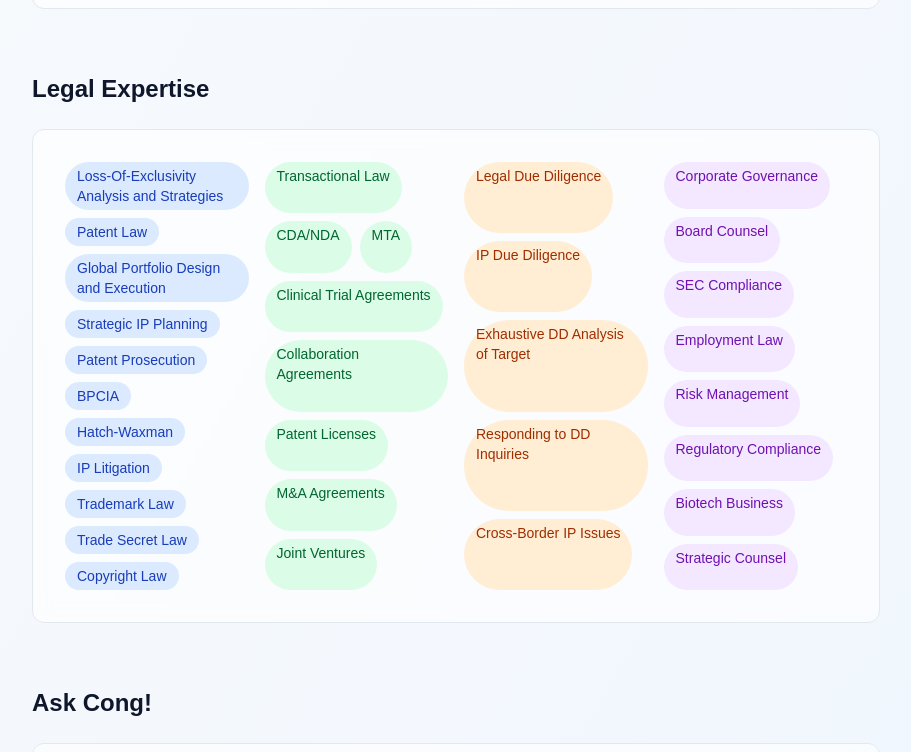
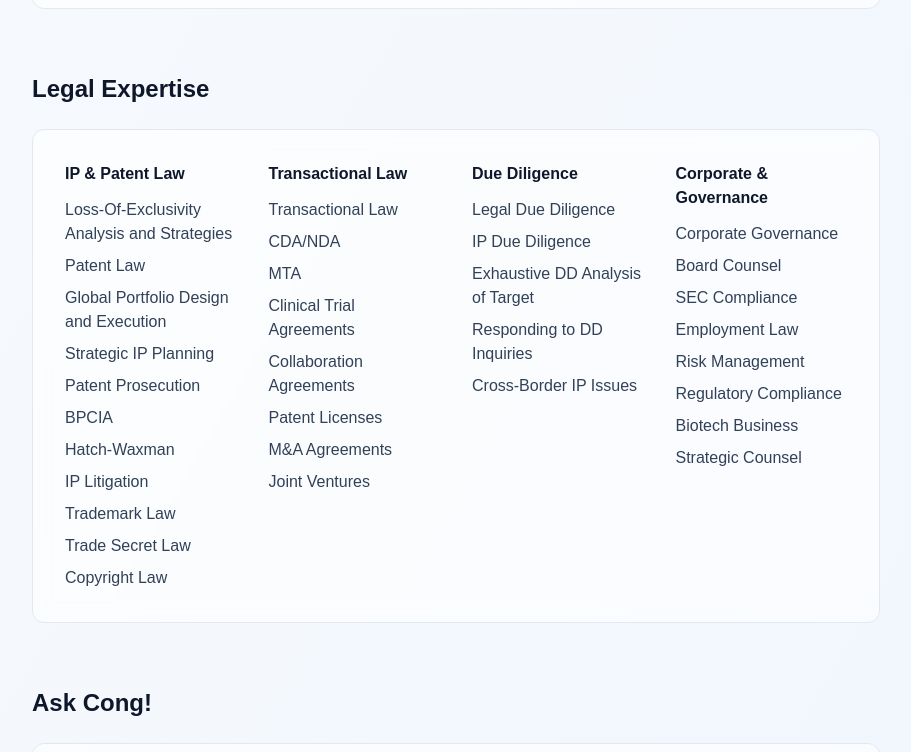
Before and after one commit to angelndemons/congyao.github.io, a Next.js app: page / in a window 1280 px wide. Shown: the part 676-1428 px from the top of the page, without its empty margins (184-1095 px from the left). Built offline with nearby package versions, Linux system fonts and the light colour scheme.

Commit message:
Remove colored bubbles from Legal Expertise section - replace with clean column lists

```diff
--- a/app/page.tsx
+++ b/app/page.tsx
@@ -96,49 +96,61 @@ export default function Home() {
         <section id="skills" className="mb-16">
           <h3 className="text-2xl font-bold text-slate-900 dark:text-white mb-6">Legal Expertise</h3>
           <div className="bg-white/60 dark:bg-slate-800/60 backdrop-blur-sm rounded-xl p-8 border border-slate-200 dark:border-slate-700">
-            <div className="grid grid-cols-1 md:grid-cols-2 lg:grid-cols-4 gap-4">
-              <div className="flex flex-wrap gap-2">
-                <span className="px-3 py-1 bg-blue-100 dark:bg-blue-900/30 text-blue-800 dark:text-blue-200 rounded-full text-sm">Loss-Of-Exclusivity Analysis and Strategies</span>
-                <span className="px-3 py-1 bg-blue-100 dark:bg-blue-900/30 text-blue-800 dark:text-blue-200 rounded-full text-sm">Patent Law</span>
-                <span className="px-3 py-1 bg-blue-100 dark:bg-blue-900/30 text-blue-800 dark:text-blue-200 rounded-full text-sm">Global Portfolio Design and Execution</span>
-                <span className="px-3 py-1 bg-blue-100 dark:bg-blue-900/30 text-blue-800 dark:text-blue-200 rounded-full text-sm">Strategic IP Planning</span>
-                <span className="px-3 py-1 bg-blue-100 dark:bg-blue-900/30 text-blue-800 dark:text-blue-200 rounded-full text-sm">Patent Prosecution</span>
-                <span className="px-3 py-1 bg-blue-100 dark:bg-blue-900/30 text-blue-800 dark:text-blue-200 rounded-full text-sm">BPCIA</span>
-                <span className="px-3 py-1 bg-blue-100 dark:bg-blue-900/30 text-blue-800 dark:text-blue-200 rounded-full text-sm">Hatch-Waxman</span>
-                <span className="px-3 py-1 bg-blue-100 dark:bg-blue-900/30 text-blue-800 dark:text-blue-200 rounded-full text-sm">IP Litigation</span>
-                <span className="px-3 py-1 bg-blue-100 dark:bg-blue-900/30 text-blue-800 dark:text-blue-200 rounded-full text-sm">Trademark Law</span>
-                <span className="px-3 py-1 bg-blue-100 dark:bg-blue-900/30 text-blue-800 dark:text-blue-200 rounded-full text-sm">Trade Secret Law</span>
-                <span className="px-3 py-1 bg-blue-100 dark:bg-blue-900/30 text-blue-800 dark:text-blue-200 rounded-full text-sm">Copyright Law</span>
+            <div className="grid grid-cols-1 md:grid-cols-2 lg:grid-cols-4 gap-8">
+              <div>
+                <h4 className="font-semibold text-slate-900 dark:text-white mb-3">IP & Patent Law</h4>
+                <ul className="space-y-2 text-slate-700 dark:text-slate-300">
+                  <li>Loss-Of-Exclusivity Analysis and Strategies</li>
+                  <li>Patent Law</li>
+                  <li>Global Portfolio Design and Execution</li>
+                  <li>Strategic IP Planning</li>
+                  <li>Patent Prosecution</li>
+                  <li>BPCIA</li>
+                  <li>Hatch-Waxman</li>
+                  <li>IP Litigation</li>
+                  <li>Trademark Law</li>
+                  <li>Trade Secret Law</li>
+                  <li>Copyright Law</li>
+                </ul>
               </div>
 
-              <div className="flex flex-wrap gap-2">
-                <span className="px-3 py-1 bg-green-100 dark:bg-green-900/30 text-green-800 dark:text-green-200 rounded-full text-sm">Transactional Law</span>
-                <span className="px-3 py-1 bg-green-100 dark:bg-green-900/30 text-green-800 dark:text-green-200 rounded-full text-sm">CDA/NDA</span>
-                <span className="px-3 py-1 bg-green-100 dark:bg-green-900/30 text-green-800 dark:text-green-200 rounded-full text-sm">MTA</span>
-                <span className="px-3 py-1 bg-green-100 dark:bg-green-900/30 text-green-800 dark:text-green-200 rounded-full text-sm">Clinical Trial Agreements</span>
-                <span className="px-3 py-1 bg-green-100 dark:bg-green-900/30 text-green-800 dark:text-green-200 rounded-full text-sm">Collaboration Agreements</span>
-                <span className="px-3 py-1 bg-green-100 dark:bg-green-900/30 text-green-800 dark:text-green-200 rounded-full text-sm">Patent Licenses</span>
-                <span className="px-3 py-1 bg-green-100 dark:bg-green-900/30 text-green-800 dark:text-green-200 rounded-full text-sm">M&A Agreements</span>
-                <span className="px-3 py-1 bg-green-100 dark:bg-green-900/30 text-green-800 dark:text-green-200 rounded-full text-sm">Joint Ventures</span>
+              <div>
+                <h4 className="font-semibold text-slate-900 dark:text-white mb-3">Transactional Law</h4>
+                <ul className="space-y-2 text-slate-700 dark:text-slate-300">
+                  <li>Transactional Law</li>
+                  <li>CDA/NDA</li>
+                  <li>MTA</li>
+                  <li>Clinical Trial Agreements</li>
+                  <li>Collaboration Agreements</li>
+                  <li>Patent Licenses</li>
+                  <li>M&A Agreements</li>
+                  <li>Joint Ventures</li>
+                </ul>
               </div>
 
-              <div className="flex flex-wrap gap-2">
-                <span className="px-3 py-1 bg-orange-100 dark:bg-orange-900/30 text-orange-800 dark:text-orange-200 rounded-full text-sm">Legal Due Diligence</span>
-                <span className="px-3 py-1 bg-orange-100 dark:bg-orange-900/30 text-orange-800 dark:text-orange-200 rounded-full text-sm">IP Due Diligence</span>
-                <span className="px-3 py-1 bg-orange-100 dark:bg-orange-900/30 text-orange-800 dark:text-orange-200 rounded-full text-sm">Exhaustive DD Analysis of Target</span>
-                <span className="px-3 py-1 bg-orange-100 dark:bg-orange-900/30 text-orange-800 dark:text-orange-200 rounded-full text-sm">Responding to DD Inquiries</span>
-                <span className="px-3 py-1 bg-orange-100 dark:bg-orange-900/30 text-orange-800 dark:text-orange-200 rounded-full text-sm">Cross-Border IP Issues</span>
+              <div>
+                <h4 className="font-semibold text-slate-900 dark:text-white mb-3">Due Diligence</h4>
+                <ul className="space-y-2 text-slate-700 dark:text-slate-300">
+                  <li>Legal Due Diligence</li>
+                  <li>IP Due Diligence</li>
+                  <li>Exhaustive DD Analysis of Target</li>
+                  <li>Responding to DD Inquiries</li>
+                  <li>Cross-Border IP Issues</li>
+                </ul>
               </div>
 
-              <div className="flex flex-wrap gap-2">
-                <span className="px-3 py-1 bg-purple-100 dark:bg-purple-900/30 text-purple-800 dark:text-purple-200 rounded-full text-sm">Corporate Governance</span>
-                <span className="px-3 py-1 bg-purple-100 dark:bg-purple-900/30 text-purple-800 dark:text-purple-200 rounded-full text-sm">Board Counsel</span>
-                <span className="px-3 py-1 bg-purple-100 dark:bg-purple-900/30 text-purple-800 dark:text-purple-200 rounded-full text-sm">SEC Compliance</span>
-                <span className="px-3 py-1 bg-purple-100 dark:bg-purple-900/30 text-purple-800 dark:text-purple-200 rounded-full text-sm">Employment Law</span>
-                <span className="px-3 py-1 bg-purple-100 dark:bg-purple-900/30 text-purple-800 dark:text-purple-200 rounded-full text-sm">Risk Management</span>
-                <span className="px-3 py-1 bg-purple-100 dark:bg-purple-900/30 text-purple-800 dark:text-purple-200 rounded-full text-sm">Regulatory Compliance</span>
-                <span className="px-3 py-1 bg-purple-100 dark:bg-purple-900/30 text-purple-800 dark:text-purple-200 rounded-full text-sm">Biotech Business</span>
-                <span className="px-3 py-1 bg-purple-100 dark:bg-purple-900/30 text-purple-800 dark:text-purple-200 rounded-full text-sm">Strategic Counsel</span>
+              <div>
+                <h4 className="font-semibold text-slate-900 dark:text-white mb-3">Corporate & Governance</h4>
+                <ul className="space-y-2 text-slate-700 dark:text-slate-300">
+                  <li>Corporate Governance</li>
+                  <li>Board Counsel</li>
+                  <li>SEC Compliance</li>
+                  <li>Employment Law</li>
+                  <li>Risk Management</li>
+                  <li>Regulatory Compliance</li>
+                  <li>Biotech Business</li>
+                  <li>Strategic Counsel</li>
+                </ul>
               </div>
             </div>
           </div>
```
